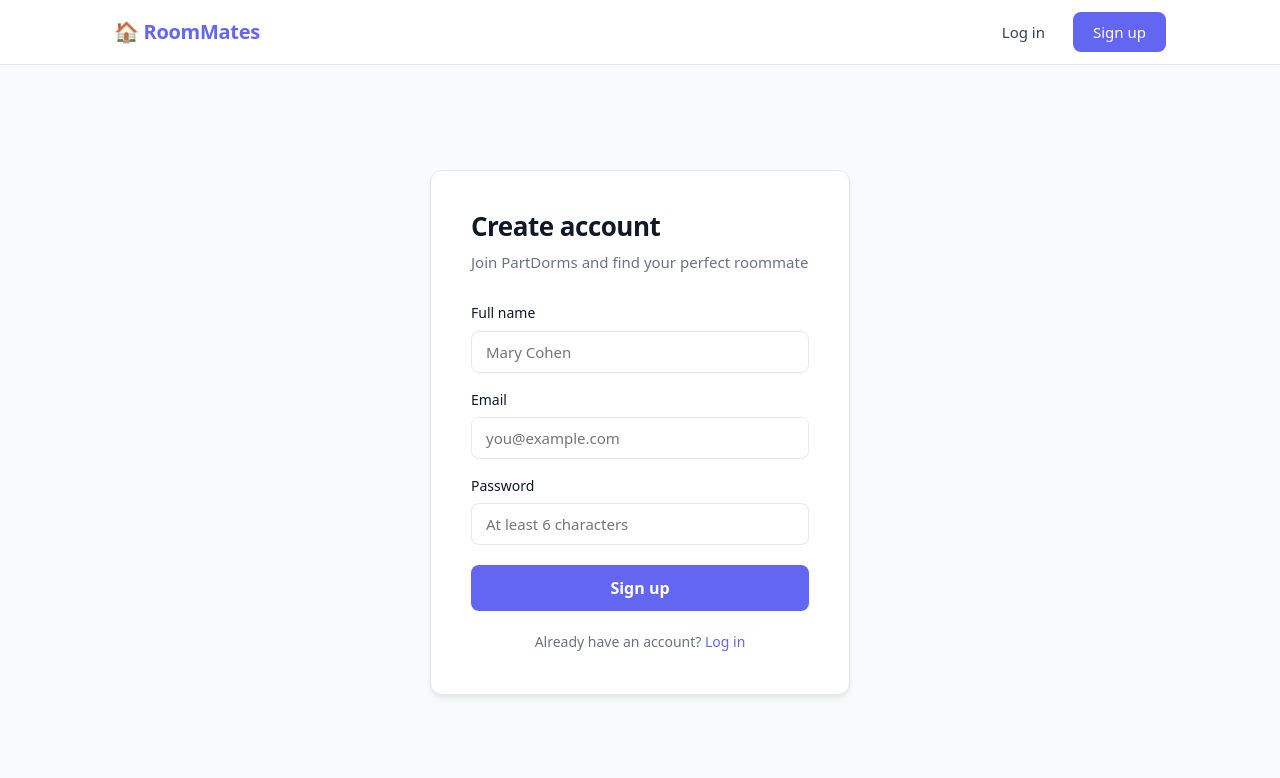
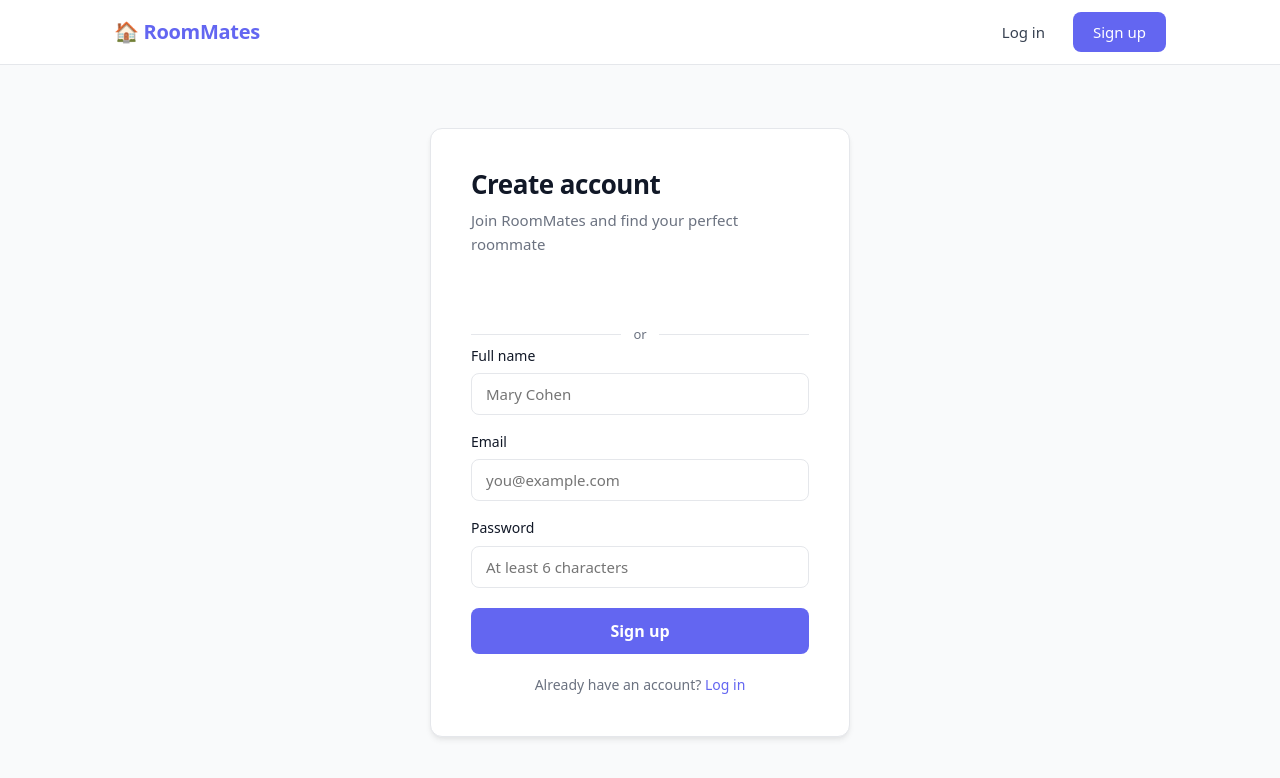
Before and after one commit to ivmary/roommates, a React (Vite) app in the folder client/: page /register in a window 1280 px wide. Shown: the top 778 px of the page. Built offline with nearby package versions, Linux system fonts and the light colour scheme; no server answers.

Commit message:
added login with google

```diff
--- a/client/src/pages/Auth.css
+++ b/client/src/pages/Auth.css
@@ -92,6 +92,27 @@
   cursor: not-allowed;
 }
 
+.auth-divider {
+  display: flex;
+  align-items: center;
+  gap: 12px;
+  color: var(--text-muted);
+  font-size: 13px;
+}
+
+.auth-divider::before,
+.auth-divider::after {
+  content: "";
+  flex: 1;
+  height: 1px;
+  background: var(--border);
+}
+
+.auth-google {
+  display: flex;
+  justify-content: center;
+}
+
 .auth-footer {
   text-align: center;
   margin-top: 20px;
--- a/client/src/pages/LoginPage.tsx
+++ b/client/src/pages/LoginPage.tsx
@@ -32,7 +32,7 @@ export default function LoginPage() {
     <div className="auth-page">
       <div className="auth-card">
         <h1>Welcome back</h1>
-        <p className="subtitle">Log in to your PartDorms account</p>
+        <p className="subtitle">Log in to your RoomMates account</p>
 
         <form className="auth-form" onSubmit={handleSubmit}>
           {error && <div className="auth-error">{error}</div>}
@@ -65,10 +65,26 @@ export default function LoginPage() {
             {loading ? "Logging in…" : "Log in"}
           </button>
 
-          <GoogleLogin
-            onSuccess={(response) => googleLogin(response.credential!)}
-            onError={() => console.log("Login Failed")}
-          />
+          <div className="auth-divider">
+            <span>or</span>
+          </div>
+
+          <div className="auth-google">
+            <GoogleLogin
+              onSuccess={async (response) => {
+                try {
+                  await googleLogin(response.credential!);
+                  navigate("/");
+                } catch (err: unknown) {
+                  setError(
+                    err instanceof Error ? err.message : "Google login failed",
+                  );
+                }
+              }}
+              onError={() => setError("Google login failed")}
+              width="340"
+            />
+          </div>
         </form>
 
         <p className="auth-footer">
--- a/client/src/pages/RegisterPage.tsx
+++ b/client/src/pages/RegisterPage.tsx
@@ -1,27 +1,28 @@
-import { useState } from 'react';
-import { useNavigate, Link } from 'react-router-dom';
-import { useAuth } from '../context/AuthContext';
-import './Auth.css';
+import { useState } from "react";
+import { useNavigate, Link } from "react-router-dom";
+import { useAuth } from "../context/AuthContext";
+import "./Auth.css";
+import { GoogleLogin } from "@react-oauth/google";
 
 export default function RegisterPage() {
-  const { register } = useAuth();
+  const { register, googleLogin } = useAuth();
   const navigate = useNavigate();
 
-  const [name, setName] = useState('');
-  const [email, setEmail] = useState('');
-  const [password, setPassword] = useState('');
-  const [error, setError] = useState('');
+  const [name, setName] = useState("");
+  const [email, setEmail] = useState("");
+  const [password, setPassword] = useState("");
+  const [error, setError] = useState("");
   const [loading, setLoading] = useState(false);
 
   const handleSubmit = async (e: React.SubmitEvent) => {
     e.preventDefault();
-    setError('');
+    setError("");
     setLoading(true);
     try {
       await register(name, email, password);
-      navigate('/');
+      navigate("/");
     } catch (err: unknown) {
-      setError(err instanceof Error ? err.message : 'Something went wrong');
+      setError(err instanceof Error ? err.message : "Something went wrong");
     } finally {
       setLoading(false);
     }
@@ -31,11 +32,33 @@ export default function RegisterPage() {
     <div className="auth-page">
       <div className="auth-card">
         <h1>Create account</h1>
-        <p className="subtitle">Join PartDorms and find your perfect roommate</p>
+        <p className="subtitle">
+          Join RoomMates and find your perfect roommate
+        </p>
+
+        {error && <div className="auth-error">{error}</div>}
+
+        <div className="auth-google">
+          <GoogleLogin
+            onSuccess={async (response) => {
+              try {
+                await googleLogin(response.credential!);
+                navigate("/");
+              } catch (err: unknown) {
+                setError(
+                  err instanceof Error ? err.message : "Google login failed",
+                );
+              }
+            }}
+            onError={() => setError("Google login failed")}
+            width="340"
+          />
+        </div>
+        <div className="auth-divider">
+          <span>or</span>
+        </div>
 
         <form className="auth-form" onSubmit={handleSubmit}>
-          {error && <div className="auth-error">{error}</div>}
-
           <div className="field">
             <label htmlFor="name">Full name</label>
             <input
@@ -74,7 +97,7 @@ export default function RegisterPage() {
           </div>
 
           <button className="auth-submit" type="submit" disabled={loading}>
-            {loading ? 'Creating account…' : 'Sign up'}
+            {loading ? "Creating account…" : "Sign up"}
           </button>
         </form>
 
```
